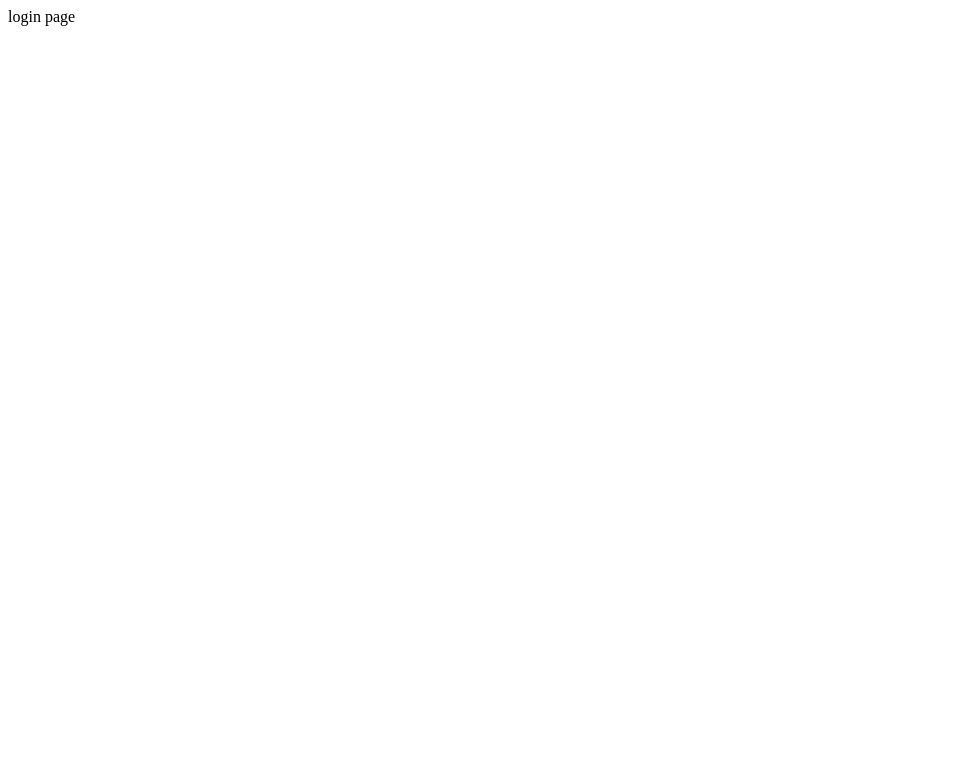
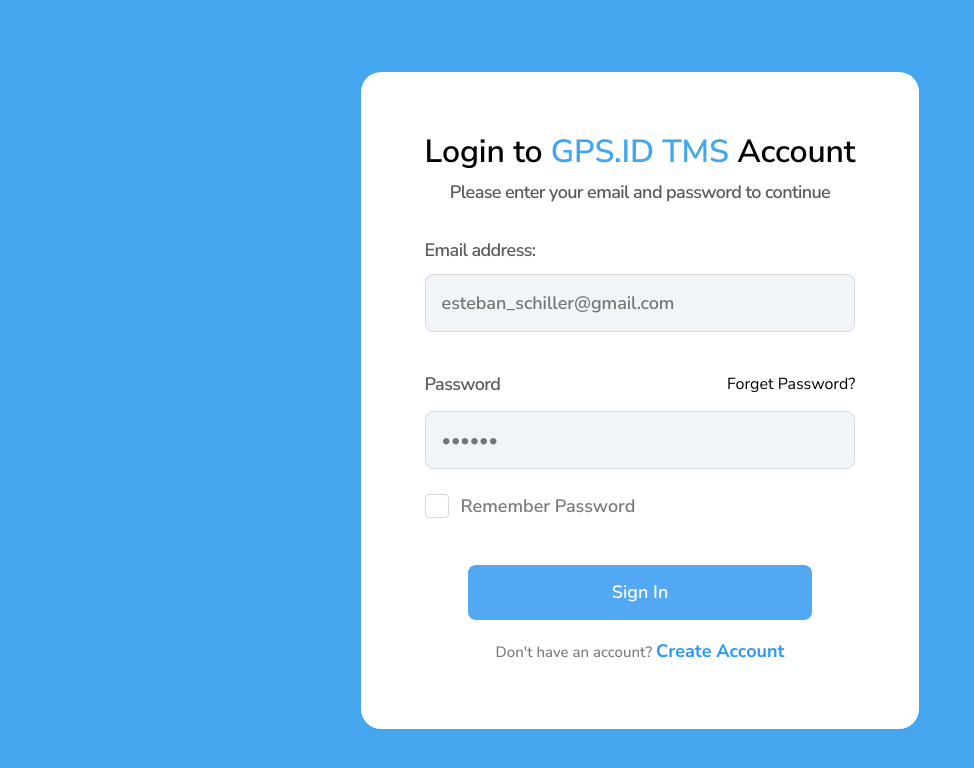
Before and after one commit to AndiMahardika/testing-superspring, a React (Vite) app: page / in a window 1280 px wide. Shown: the top 768 px of the page, without its empty margins (0-974 px from the left). Built offline with nearby package versions, Linux system fonts and the light colour scheme.

Commit message:
feat: implement design login page and configure global styles and fonts

```diff
--- a/index.html
+++ b/index.html
@@ -4,6 +4,9 @@
     <meta charset="UTF-8" />
     <link rel="icon" type="image/svg+xml" href="/favicon.svg" />
     <meta name="viewport" content="width=device-width, initial-scale=1.0" />
+    <link rel="preconnect" href="https://fonts.googleapis.com">
+    <link rel="preconnect" href="https://fonts.gstatic.com" crossorigin>
+    <link href="https://fonts.googleapis.com/css2?family=Nunito+Sans:wght@300;400;500;600;700;800&display=swap" rel="stylesheet">
     <title>testing-superspring</title>
   </head>
   <body>
--- /dev/null
+++ b/src/features/authentication/components/auth.css
@@ -0,0 +1,165 @@
+.login-container {
+  min-height: 100vh;
+  display: flex;
+  align-items: center;
+  justify-content: center;
+  background-image: url("../../../assets/login-bg.png");
+  background-size: cover;
+  background-position: center;
+  background-repeat: no-repeat;
+}
+
+.login-card {
+  background-color: white;
+  border-radius: 20px;
+  max-width: 630px;
+  z-index: 10;
+  position: relative;
+  background-color: white;
+  padding: 64px;
+}
+
+.login-header {
+  text-align: center;
+}
+
+.login-title {
+  font-size: 32px;
+  font-weight: 600;
+  line-height: 100%;
+  letter-spacing: -0.11px;
+}
+
+.login-title-highlight {
+  color: #43a6ee;
+}
+
+.login-subtitle {
+  font-size: 18px;
+  font-weight: 600;
+  line-height: 100%;
+  letter-spacing: -0.6px;
+  margin-bottom: 37px;
+  margin-top: 15px;
+  color: #595a5c;
+}
+
+.login-form-group {
+  display: flex;
+  flex-direction: column;
+  gap: 15px;
+}
+
+.label-form {
+  font-size: 18px;
+  font-weight: 600;
+  line-height: 100%;
+  letter-spacing: -0.6px;
+  color: #5a5b5c;
+}
+
+.login-password-header {
+  display: flex;
+  justify-content: space-between;
+  align-items: center;
+}
+
+.login-forgot-link:hover {
+  cursor: pointer;
+  text-decoration: underline;
+}
+
+.login-input {
+  padding: 16px;
+  border: 1px solid #d8d8d8;
+  border-radius: 8px;
+  font-size: 18px;
+  font-weight: 600;
+  line-height: 100%;
+  letter-spacing: -0.06px;
+  color: #a6a6a6;
+  background-color: #f1f4f9;
+}
+
+.login-form-group {
+  margin-top: 40px;
+}
+
+.login-remember-group {
+  display: flex;
+  align-items: center;
+  gap: 12px;
+  margin-top: 24px;
+  margin-bottom: 45px;
+}
+
+.login-checkbox {
+  width: 24px;
+  height: 24px;
+  border: 1px solid #d8d8d8;
+  border-radius: 4px;
+  appearance: none;
+  background-color: white;
+  cursor: pointer;
+  position: relative;
+}
+
+.login-checkbox:checked::after {
+  content: "";
+  position: absolute;
+  left: 8px;
+  top: 3px;
+  width: 6px;
+  height: 12px;
+  border: solid #a6a6a6;
+  border-width: 0 2px 2px 0;
+  transform: rotate(45deg);
+}
+
+.login-checkbox-label {
+  font-size: 18px;
+  color: #797a7b;
+  font-weight: 600;
+  cursor: pointer;
+  user-select: none;
+}
+
+.login-button {
+  width: 80%;
+  background-color: #52a8f2;
+  color: white;
+  padding: 14px;
+  border-radius: 8px;
+  font-size: 18px;
+  font-weight: 600;
+  border: none;
+  cursor: pointer;
+  display: block;
+  margin: 0 auto;
+}
+
+.login-button:hover {
+  background-color: #3b9ced;
+}
+
+.login-footer {
+  margin-top: 18px;
+  text-align: center;
+}
+
+.login-footer-text {
+  font-size: 15px;
+  color: #797a7b;
+  font-weight: 500;
+}
+
+.login-footer-link {
+  color: #2b99f2;
+  text-decoration: none;
+  font-weight: 700;
+  font-size: 18px;
+}
+
+.login-footer-link:hover {
+  text-decoration: underline;
+}
--- a/src/features/authentication/components/login.tsx
+++ b/src/features/authentication/components/login.tsx
@@ -1,3 +1,80 @@
+import './auth.css';
+
 export const Login = () => {
-    return <div>login page</div>
-}
+  return (
+    <div className="login-container">
+      <div className="login-card">
+        <div className="login-header">
+          <h2 className="login-title">
+            Login to <span className="login-title-highlight">GPS.ID TMS</span> Account
+          </h2>
+          <p className="login-subtitle">
+            Please enter your email and password to continue
+          </p>
+        </div>
+
+        {/* Form Section */}
+        <form className="login-form">
+          {/* Email Input */}
+          <div className="login-form-group">
+            <label className="label-form">
+              Email address:
+            </label>
+            <input
+              type="email"
+              placeholder="esteban_schiller@gmail.com"
+              className="login-input"
+            />
+          </div>
+
+          {/* Password Input */}
+          <div className="login-form-group">
+            <div className="login-password-header">
+              <label className="label-form">
+                Password
+              </label>
+              <a href="#" className="login-forgot-link">
+                Forget Password?
+              </a>
+            </div>
+            <input
+              type="password"
+              placeholder="••••••"
+              className="login-input login-password-input"
+            />
+          </div>
+
+          {/* Remember Password Checkbox */}
+          <div className="login-remember-group">
+            <input
+              type="checkbox"
+              id="remember"
+              className="login-checkbox"
+            />
+            <label htmlFor="remember" className="login-checkbox-label">
+              Remember Password
+            </label>
+          </div>
+
+          {/* Sign In Button */}
+          <button
+            type="submit"
+            className="login-button"
+          >
+            Sign In
+          </button>
+
+          {/* Footer Link */}
+          <div className="login-footer">
+            <p className="login-footer-text">
+              Don't have an account?{' '}
+              <a href="#" className="login-footer-link">
+                Create Account
+              </a>
+            </p>
+          </div>
+        </form>
+      </div>
+    </div>
+  );
+};
--- a/src/index.css
+++ b/src/index.css
@@ -1,111 +1,72 @@
-:root {
-  --text: #6b6375;
-  --text-h: #08060d;
-  --bg: #fff;
-  --border: #e5e4e7;
-  --code-bg: #f4f3ec;
-  --accent: #aa3bff;
-  --accent-bg: rgba(170, 59, 255, 0.1);
-  --accent-border: rgba(170, 59, 255, 0.5);
-  --social-bg: rgba(244, 243, 236, 0.5);
-  --shadow:
-    rgba(0, 0, 0, 0.1) 0 10px 15px -3px, rgba(0, 0, 0, 0.05) 0 4px 6px -2px;
+/* CSS Reset */
 
-  --sans: system-ui, 'Segoe UI', Roboto, sans-serif;
-  --heading: system-ui, 'Segoe UI', Roboto, sans-serif;
-  --mono: ui-monospace, Consolas, monospace;
-
-  font: 18px/145% var(--sans);
-  letter-spacing: 0.18px;
-  color-scheme: light dark;
-  color: var(--text);
-  background: var(--bg);
-  font-synthesis: none;
-  text-rendering: optimizeLegibility;
-  -webkit-font-smoothing: antialiased;
-  -moz-osx-font-smoothing: grayscale;
-
-  @media (max-width: 1024px) {
-    font-size: 16px;
-  }
-}
-
-@media (prefers-color-scheme: dark) {
-  :root {
-    --text: #9ca3af;
-    --text-h: #f3f4f6;
-    --bg: #16171d;
-    --border: #2e303a;
-    --code-bg: #1f2028;
-    --accent: #c084fc;
-    --accent-bg: rgba(192, 132, 252, 0.15);
-    --accent-border: rgba(192, 132, 252, 0.5);
-    --social-bg: rgba(47, 48, 58, 0.5);
-    --shadow:
-      rgba(0, 0, 0, 0.4) 0 10px 15px -3px, rgba(0, 0, 0, 0.25) 0 4px 6px -2px;
-  }
-
-  #social .button-icon {
-    filter: invert(1) brightness(2);
-  }
-}
-
-#root {
-  width: 1126px;
-  max-width: 100%;
-  margin: 0 auto;
-  text-align: center;
-  border-inline: 1px solid var(--border);
-  min-height: 100svh;
-  display: flex;
-  flex-direction: column;
+/* Box sizing */
+*,
+*::before,
+*::after {
   box-sizing: border-box;
 }
 
-body {
+/* Remove default margin & padding */
+* {
   margin: 0;
+  padding: 0;
 }
 
-h1,
-h2 {
-  font-family: var(--heading);
-  font-weight: 500;
-  color: var(--text-h);
+/* Improve text rendering */
+html {
+  -webkit-text-size-adjust: 100%;
+  scroll-behavior: smooth;
 }
 
-h1 {
-  font-size: 56px;
-  letter-spacing: -1.68px;
-  margin: 32px 0;
-  @media (max-width: 1024px) {
-    font-size: 36px;
-    margin: 20px 0;
-  }
-}
-h2 {
-  font-size: 24px;
-  line-height: 118%;
-  letter-spacing: -0.24px;
-  margin: 0 0 8px;
-  @media (max-width: 1024px) {
-    font-size: 20px;
-  }
-}
-p {
-  margin: 0;
+/* Body */
+body {
+  min-height: 100vh;
+  font-family: "Nunito Sans", sans-serif;
+  line-height: 1.5;
+  -webkit-font-smoothing: antialiased;
+  text-rendering: optimizeLegibility;
 }
 
-code,
-.counter {
-  font-family: var(--mono);
-  display: inline-flex;
-  border-radius: 4px;
-  color: var(--text-h);
+/* Media */
+img,
+picture,
+video,
+canvas,
+svg {
+  display: block;
+  max-width: 100%;
 }
 
-code {
-  font-size: 15px;
-  line-height: 135%;
-  padding: 4px 8px;
-  background: var(--code-bg);
+/* Form elements */
+input,
+button,
+textarea,
+select {
+  font: inherit;
 }
+
+/* Buttons */
+button {
+  cursor: pointer;
+  background: none;
+  border: none;
+}
+
+/* Links */
+a {
+  color: inherit;
+  text-decoration: none;
+}
+
+/* Lists */
+ul,
+ol {
+  list-style: none;
+}
+
+/* Tables */
+table {
+  border-collapse: collapse;
+  border-spacing: 0;
+}
--- a/src/main.tsx
+++ b/src/main.tsx
@@ -1,6 +1,7 @@
 import { StrictMode } from 'react'
 import { createRoot } from 'react-dom/client'
 import App from './app'
+import './index.css'
 
 createRoot(document.getElementById('root')!).render(
   <StrictMode>
```
